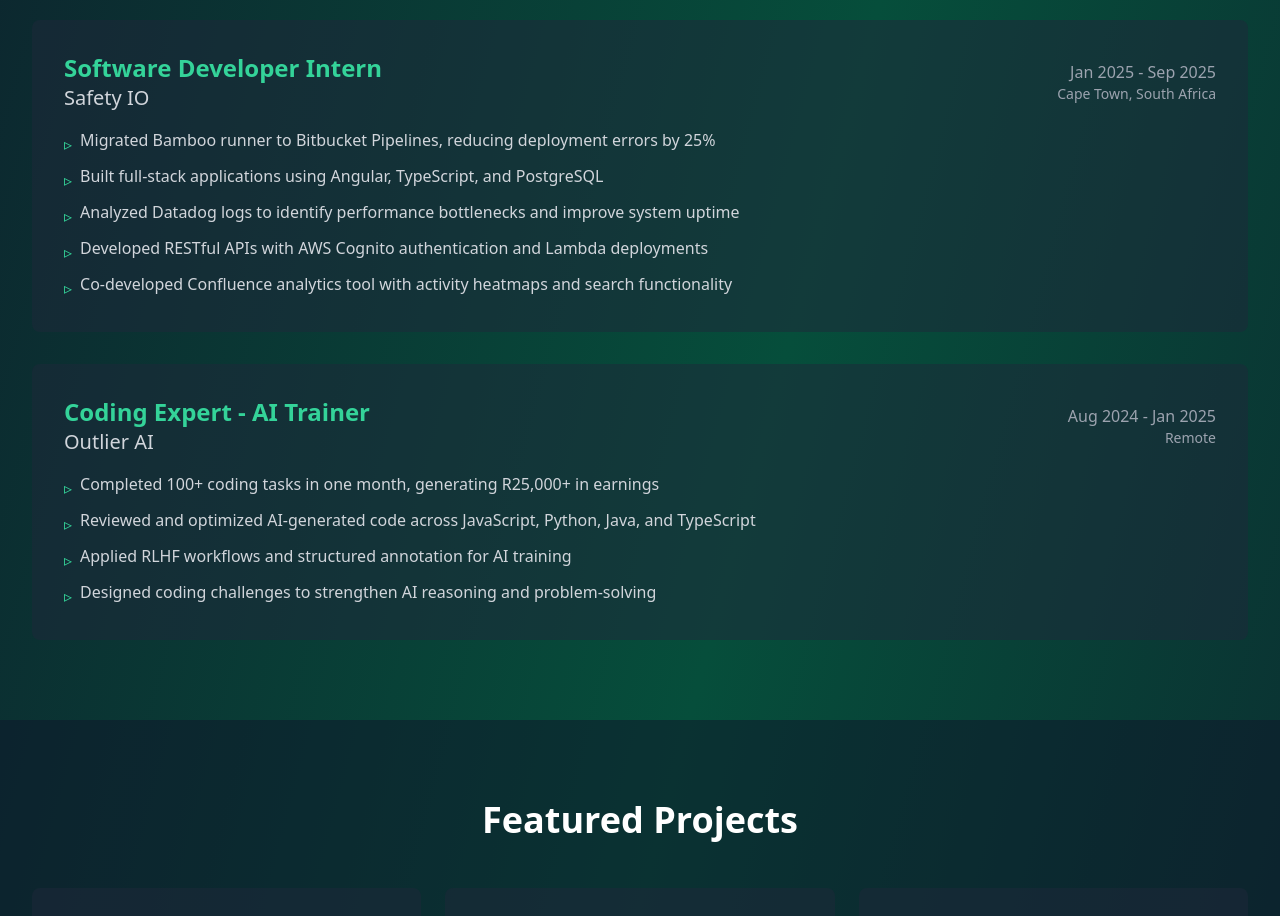
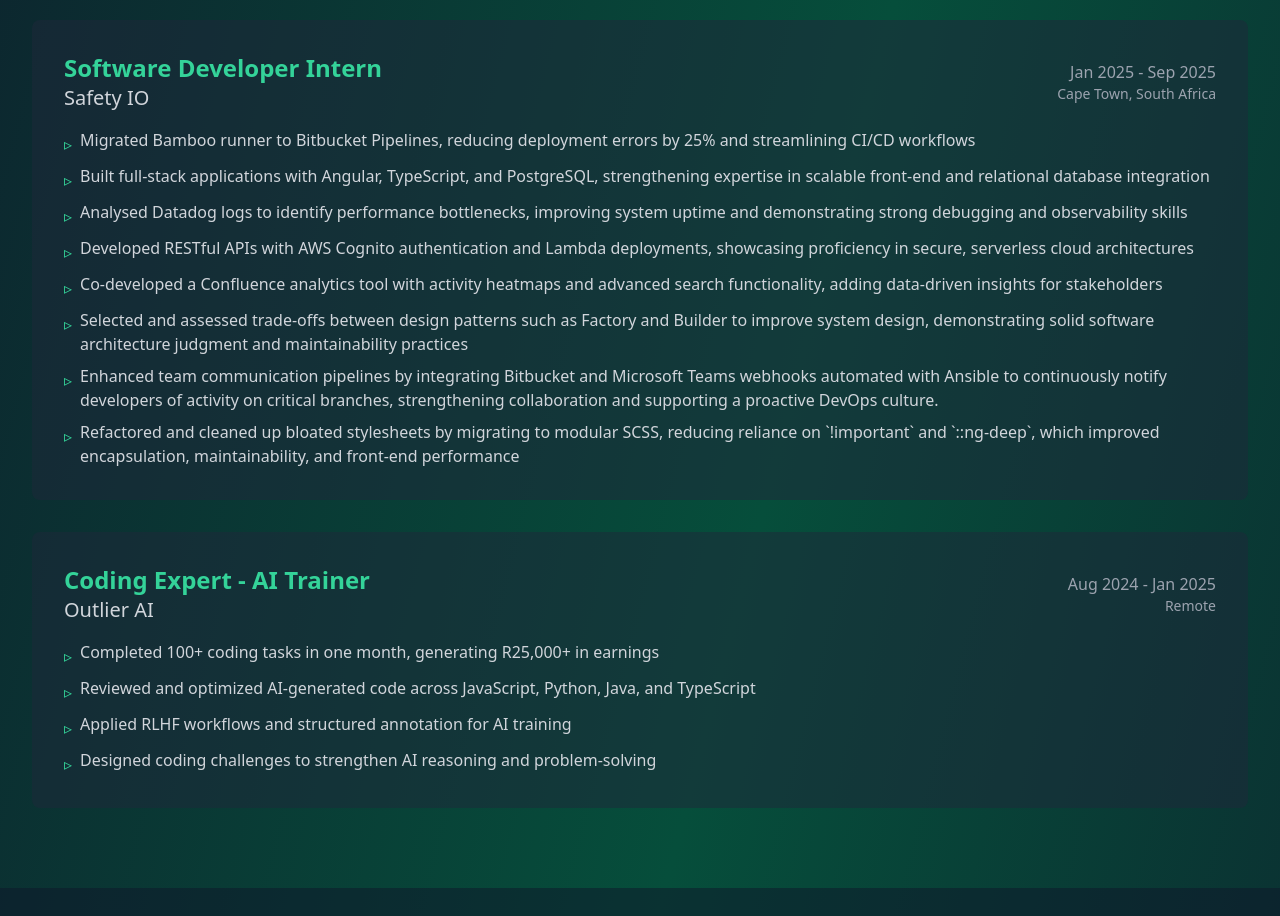
Before and after one commit to SinomthaMzamo/sinomthamzamo.portfolio, a React (Vite) app: page / in a window 1280 px wide. Shown: the part 1500-2416 px from the top of the page. Built offline with nearby package versions, Linux system fonts and the light colour scheme.

Commit message:
updated work experience contributions

```diff
--- a/src/App.jsx
+++ b/src/App.jsx
@@ -131,11 +131,14 @@
       period: "Jan 2025 - Sep 2025",
       location: "Cape Town, South Africa",
       highlights: [
-        "Migrated Bamboo runner to Bitbucket Pipelines, reducing deployment errors by 25%",
-        "Built full-stack applications using Angular, TypeScript, and PostgreSQL",
-        "Analyzed Datadog logs to identify performance bottlenecks and improve system uptime",
-        "Developed RESTful APIs with AWS Cognito authentication and Lambda deployments",
-        "Co-developed Confluence analytics tool with activity heatmaps and search functionality",
+        "Migrated Bamboo runner to Bitbucket Pipelines, reducing deployment errors by 25% and streamlining CI/CD workflows",
+        "Built full-stack applications with Angular, TypeScript, and PostgreSQL, strengthening expertise in scalable front-end and relational database integration",
+        "Analysed Datadog logs to identify performance bottlenecks, improving system uptime and demonstrating strong debugging and observability skills",
+        "Developed RESTful APIs with AWS Cognito authentication and Lambda deployments, showcasing proficiency in secure, serverless cloud architectures",
+        "Co-developed a Confluence analytics tool with activity heatmaps and advanced search functionality, adding data-driven insights for stakeholders",
+        "Selected and assessed trade-offs between design patterns such as Factory and Builder to improve system design, demonstrating solid software architecture judgment and maintainability practices",
+        "Enhanced team communication pipelines by integrating Bitbucket and Microsoft Teams webhooks automated with Ansible to continuously notify developers of activity on critical branches, strengthening collaboration and supporting a proactive DevOps culture.",
+        "Refactored and cleaned up bloated stylesheets by migrating to modular SCSS, reducing reliance on `!important` and `::ng-deep`, which improved encapsulation, maintainability, and front-end performance",
       ],
     },
     {
```
